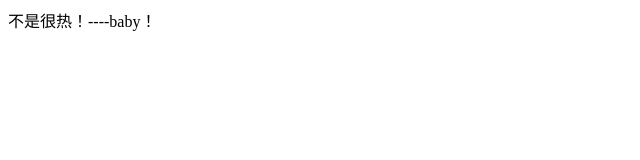
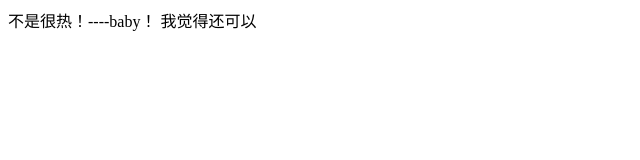
Before and after one commit to Susan66/xa1709, a plain HTML site: page index.html in a window 1280 px wide. Shown: the whole page, without its empty margins (0-640 px from the left). Drawn offline with Linux system fonts and the light colour scheme.

Commit message:
我是小张，我觉得还可以

```diff
--- a/index.html
+++ b/index.html
@@ -6,5 +6,6 @@
 </head>
 <body>
 	不是很热！----baby！
+	我觉得还可以
 </body>
 </html>
```
